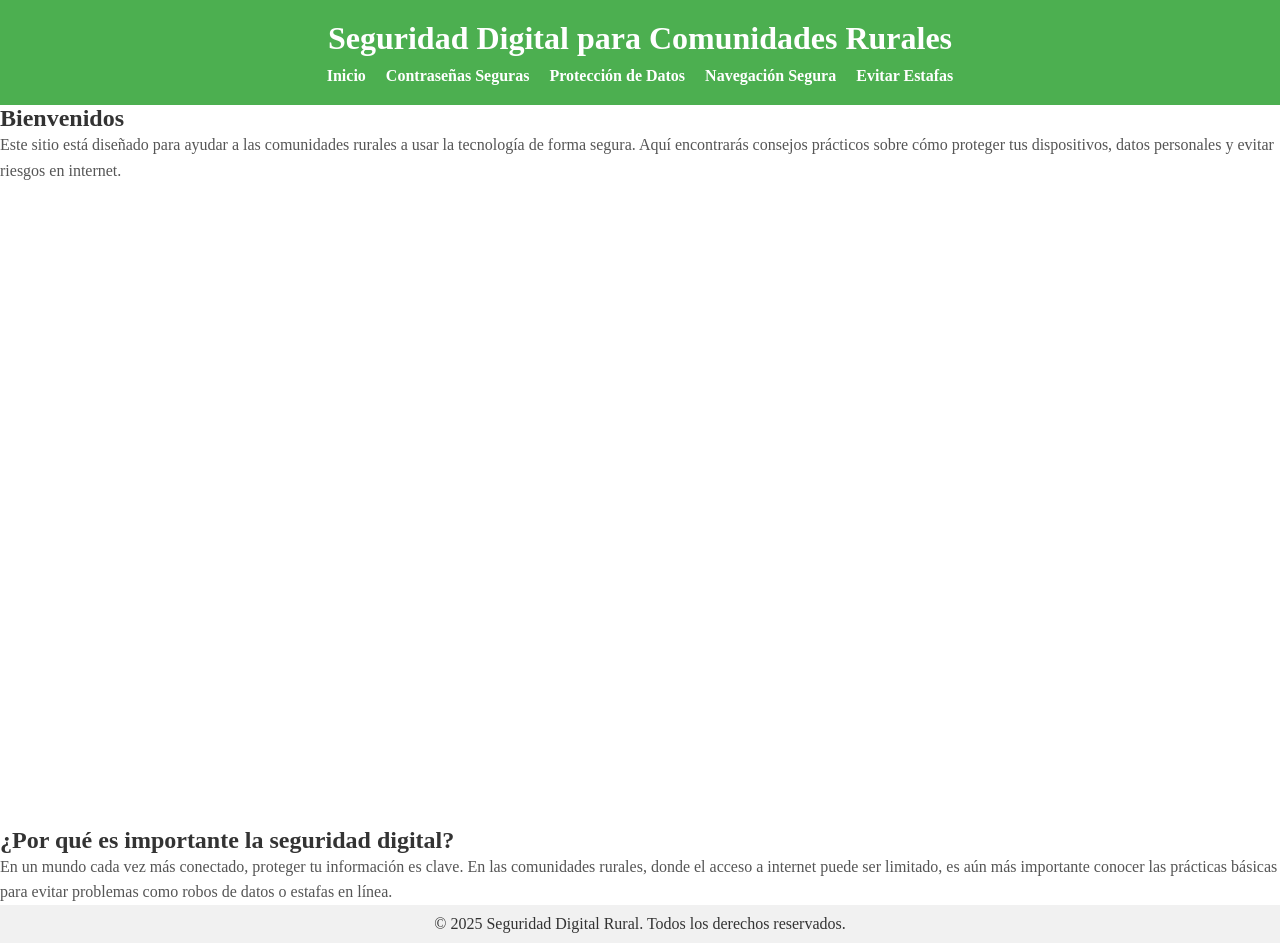
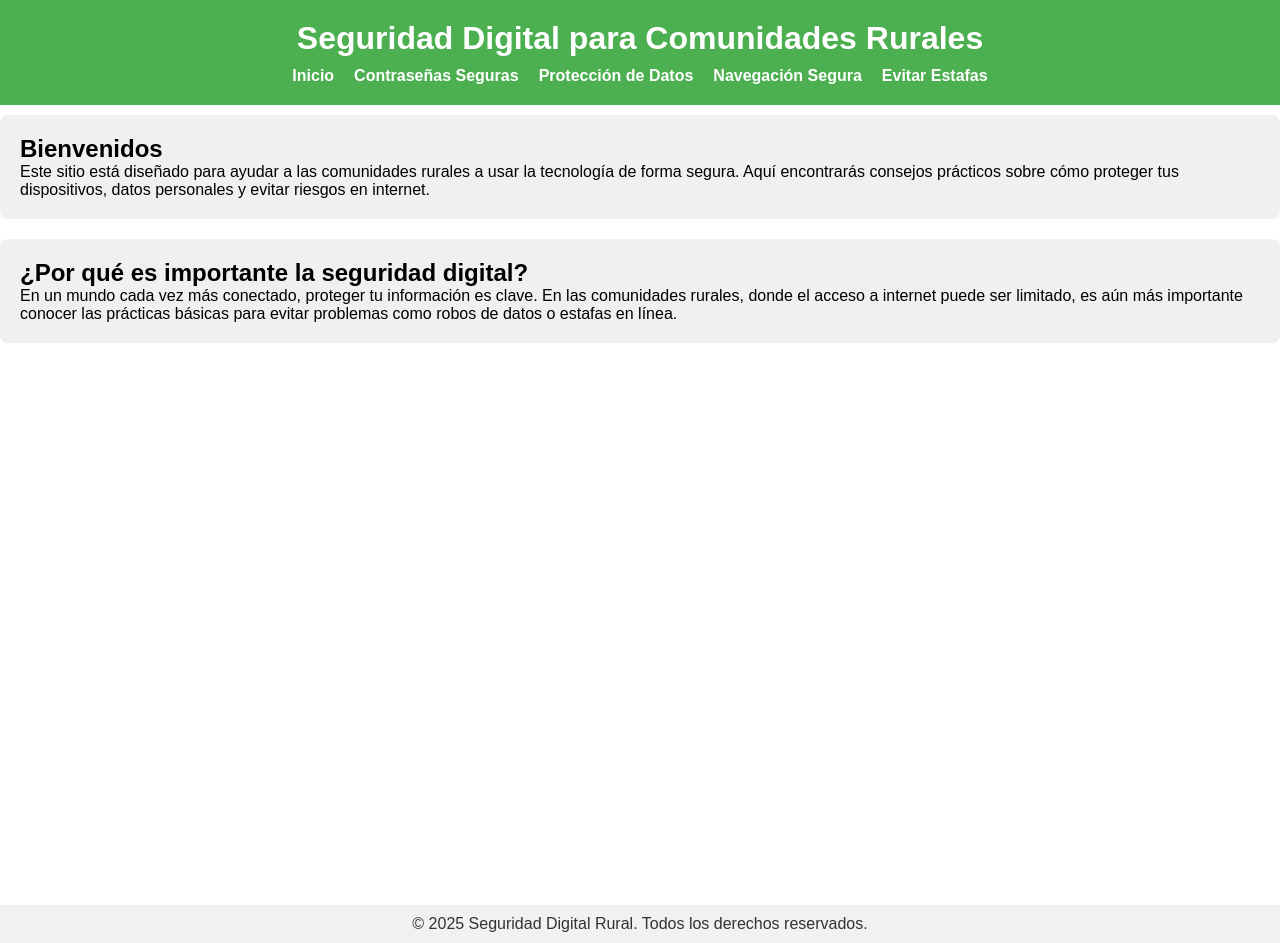
Before and after one commit to AlejoCantl/CiberTips, a Next.js app: page / in a window 1280 px wide. Built offline with nearby package versions, Linux system fonts and the light colour scheme.

Commit message:
Fixing some styles

```diff
--- a/src/app/contrasenas/page.jsx
+++ b/src/app/contrasenas/page.jsx
@@ -1,5 +1,5 @@
 import ContentSection from '@/app/components/ContentSection';
-import styles from '../styles/Home.module.css';
+import styles from '../styles/Page.module.css';
 
 export const metadata = {
   title: 'Contraseñas Seguras',
--- a/src/app/globals.css
+++ b/src/app/globals.css
@@ -17,7 +17,7 @@
 }
 
 body {
-  /* font-family: Arial, sans-serif; */
+  font-family: Arial, sans-serif;
 }
 
 /* html,
--- a/src/app/styles/ContentSection.module.css
+++ b/src/app/styles/ContentSection.module.css
@@ -1,13 +1,6 @@
-.section h2 {
-    color: #333;
+.section{
+    padding: 20px;
+    background-color: #f0f0f0;
+    border-radius: 8px;
+    margin: 10px 0;
 }
-
-.section p,
-.section ul {
-    line-height: 1.6;
-    color: #555;
-}
-
-.section ul {
-    padding-left: 20px;
-}
--- a/src/app/styles/Home.module.css
+++ b/src/app/styles/Home.module.css
@@ -2,7 +2,7 @@
   min-height: 100vh;
   display: flex;
   flex-direction: column;
-  justify-content: space-between;
+  /* justify-content: space-between; */
 }
 
 /* main {
--- a/src/app/styles/Page.module.css
+++ b/src/app/styles/Page.module.css
@@ -2,7 +2,7 @@
     min-height: 100vh;
     display: flex;
     flex-direction: column;
-    justify-content: space-between;
+    /* justify-content: space-between; */
 }
 
 /* main {
```
